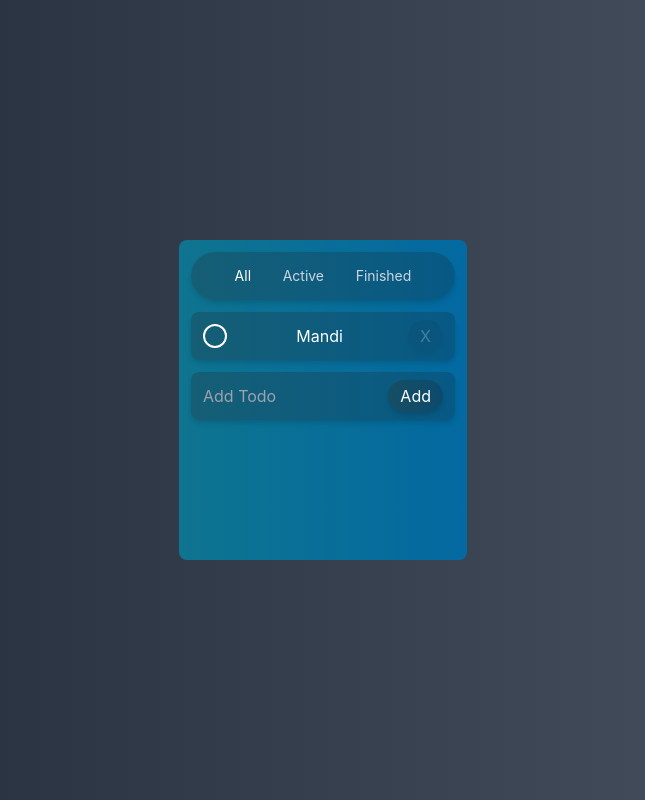
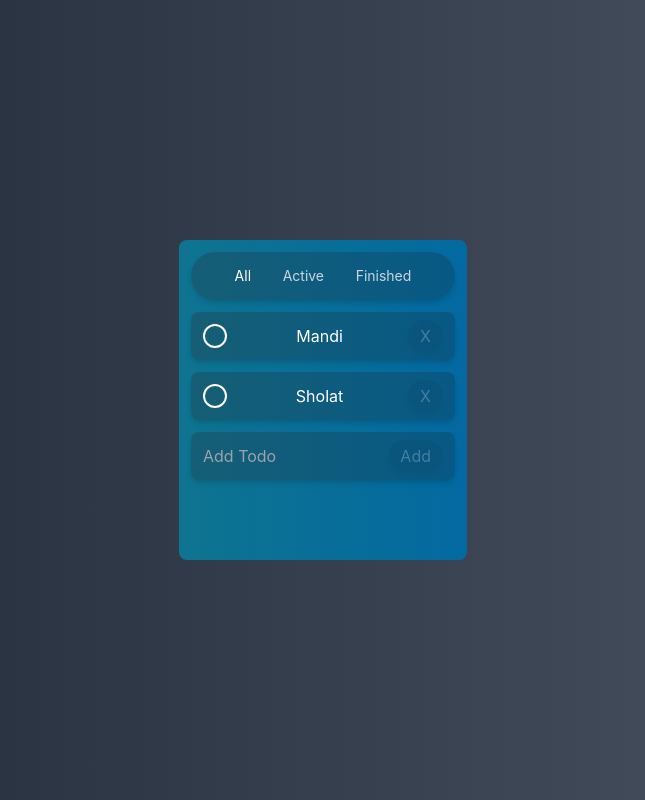
Before and after one commit to frrsfuzn/TuduApp, a React (Create React App) app: page / in a window 1280 px wide. Shown: the whole page, without its empty margins (317-962 px from the left). Built offline with nearby package versions, Linux system fonts and the light colour scheme.

Commit message:
add framer motion and change visual of scrollbar

```diff
--- a/package.json
+++ b/package.json
@@ -10,6 +10,7 @@
     "@types/node": "^16.11.17",
     "@types/react": "^17.0.38",
     "@types/react-dom": "^17.0.11",
+    "framer-motion": "^5.5.5",
     "react": "^17.0.2",
     "react-dom": "^17.0.2",
     "react-router-dom": "^6.2.1",
--- a/src/components/molecules/addTodo.tsx
+++ b/src/components/molecules/addTodo.tsx
@@ -10,8 +10,10 @@ const AddTodo = ({ addTodo }: IAddTodo): JSX.Element => {
   const [title, setTitle] = useState("");
   const handleSubmit = (e: React.FormEvent<HTMLFormElement>) => {
     e.preventDefault();
-    addTodo(title);
-    setTitle("");
+    if (title !== "") {
+      addTodo(title);
+      setTitle("");
+    }
   };
   return (
     <form
@@ -19,7 +21,7 @@ const AddTodo = ({ addTodo }: IAddTodo): JSX.Element => {
       className="flex flex-row justify-evenly px-3 items-center bg-gradient-to-r from-cyan-800 to-sky-800 h-12 rounded-lg w-full shadow-md text-white"
     >
       <Input value={title} onChange={(e) => setTitle(e.target.value)} />
-      <Button>Add</Button>
+      <Button isDisabled={title === ""}>Add</Button>
     </form>
   );
 };
--- a/src/components/molecules/todoItem.tsx
+++ b/src/components/molecules/todoItem.tsx
@@ -1,6 +1,7 @@
 import CheckBox from "../atoms/checkBox";
 import Text from "../atoms/text";
 import Button from "../atoms/button";
+import { motion, AnimatePresence } from "framer-motion";
 
 interface ITodoItem {
   id: number;
@@ -16,7 +17,15 @@ interface IProps {
 
 const TodoItem = ({ todo, toggleTodo, removeTodo }: IProps): JSX.Element => {
   return (
-    <div className="flex flex-row justify-between px-3 mb-3 items-center bg-gradient-to-r from-cyan-800 to-sky-800 h-12 rounded-lg w-full shadow-md text-white">
+    <motion.div
+      initial={{ x: -500 }}
+      animate={{
+        x: 0,
+        transition: { type: "spring", damping: 20 },
+      }}
+      exit={{ x: -500, transition: { type: "spring", damping: 20 } }}
+      className="flex flex-row justify-between px-3 mb-3 items-center bg-gradient-to-r from-cyan-800 to-sky-800 h-12 rounded-lg w-full shadow-md text-white"
+    >
       <CheckBox checked={todo.completed} onChange={() => toggleTodo(todo.id)} />
       <Text lineThrough={todo.completed} isDisabled={todo.completed}>
         {todo.title}
@@ -24,7 +33,7 @@ const TodoItem = ({ todo, toggleTodo, removeTodo }: IProps): JSX.Element => {
       <Button isDisabled={!todo.completed} onClick={() => removeTodo(todo.id)}>
         X
       </Button>
-    </div>
+    </motion.div>
   );
 };
 
--- a/src/components/organisms/activeTodos.tsx
+++ b/src/components/organisms/activeTodos.tsx
@@ -1,3 +1,4 @@
+import { AnimatePresence } from "framer-motion";
 import React from "react";
 import TodoItem from "../molecules/todoItem";
 
@@ -16,6 +17,7 @@ interface IAllTodos {
 const ActiveTodos = ({ todos, toggleTodo, removeTodo }: IAllTodos) => {
   return (
     <>
+      <AnimatePresence>
         {todos
           .filter((todo) => todo.completed === false)
           .map((todo) => (
@@ -26,6 +28,7 @@ const ActiveTodos = ({ todos, toggleTodo, removeTodo }: IAllTodos) => {
               removeTodo={removeTodo}
             />
           ))}
+      </AnimatePresence>
     </>
   );
 };
--- a/src/components/organisms/allTodos.tsx
+++ b/src/components/organisms/allTodos.tsx
@@ -1,5 +1,6 @@
 import React from "react";
 import TodoItem from "../molecules/todoItem";
+import { AnimatePresence } from "framer-motion";
 
 interface ITodoItem {
   id: number;
@@ -16,6 +17,7 @@ interface IAllTodos {
 const AllTodos = ({ todos, toggleTodo, removeTodo }: IAllTodos) => {
   return (
     <>
+      <AnimatePresence>
         {todos.map((todo) => (
           <TodoItem
             key={todo.id}
@@ -24,6 +26,7 @@ const AllTodos = ({ todos, toggleTodo, removeTodo }: IAllTodos) => {
             removeTodo={removeTodo}
           />
         ))}
+      </AnimatePresence>
     </>
   );
 };
--- a/src/components/organisms/completeTodos.tsx
+++ b/src/components/organisms/completeTodos.tsx
@@ -1,3 +1,4 @@
+import { AnimatePresence } from "framer-motion";
 import React from "react";
 import TodoItem from "../molecules/todoItem";
 
@@ -16,6 +17,7 @@ interface ICompleteTodos {
 const CompleteTodos = ({ todos, toggleTodo, removeTodo }: ICompleteTodos) => {
   return (
     <>
+      <AnimatePresence>
         {todos
           .filter((todo) => todo.completed !== false)
           .map((todo) => (
@@ -26,6 +28,7 @@ const CompleteTodos = ({ todos, toggleTodo, removeTodo }: ICompleteTodos) => {
               removeTodo={removeTodo}
             />
           ))}
+      </AnimatePresence>
     </>
   );
 };
--- a/src/components/organisms/tudu.tsx
+++ b/src/components/organisms/tudu.tsx
@@ -1,5 +1,6 @@
 import React, { useState } from "react";
 import { BrowserRouter as Router, Route, Routes } from "react-router-dom";
+import { motion, AnimatePresence } from "framer-motion";
 import AddTodo from "../molecules/addTodo";
 import Navbar from "../molecules/navbar";
 import ActiveTodos from "./activeTodos";
@@ -15,6 +16,7 @@ interface ITodoItem {
 const Tudu = () => {
   const [todos, setTodos] = useState<ITodoItem[]>([
     { id: Date.now(), title: "Mandi", completed: false },
+    { id: Date.now() + 1, title: "Sholat", completed: false },
   ]);
 
   const newTodo = (title: string): ITodoItem => {
@@ -40,7 +42,7 @@ const Tudu = () => {
 
   return (
     <Router>
-      <div className="bg-gradient-to-r from-cyan-700 to-sky-700 w-72 h-80 rounded-lg p-3 overflow-auto">
+      <div className="bg-gradient-to-r from-cyan-700 to-sky-700 w-72 h-80 rounded-lg p-3 overflow-y-scroll overflow-x-hidden">
         <Navbar />
         <Routes>
           <Route
--- a/src/index.css
+++ b/src/index.css
@@ -1,7 +1,27 @@
 @tailwind base;
 @tailwind components;
 @tailwind utilities;
+/* width */
+::-webkit-scrollbar {
+  width: 5px;
+}
 
+/* Track */
+::-webkit-scrollbar-track {
+  background: rgba(25, 25, 25, 0.5);
+  border-radius: 5px;
+}
+
+/* Handle */
+::-webkit-scrollbar-thumb {
+  background: #888;
+  border-radius: 5px;
+}
+
+/* Handle on hover */
+::-webkit-scrollbar-thumb:hover {
+  background: #555;
+}
 body {
   margin: 0;
   font-family: -apple-system, BlinkMacSystemFont, "Segoe UI", "Roboto", "Oxygen",
```
Also changed, not shown: 2 other files (tests, documents, lock files or other folders). Lines whose indentation alone changed are shown as unchanged.
